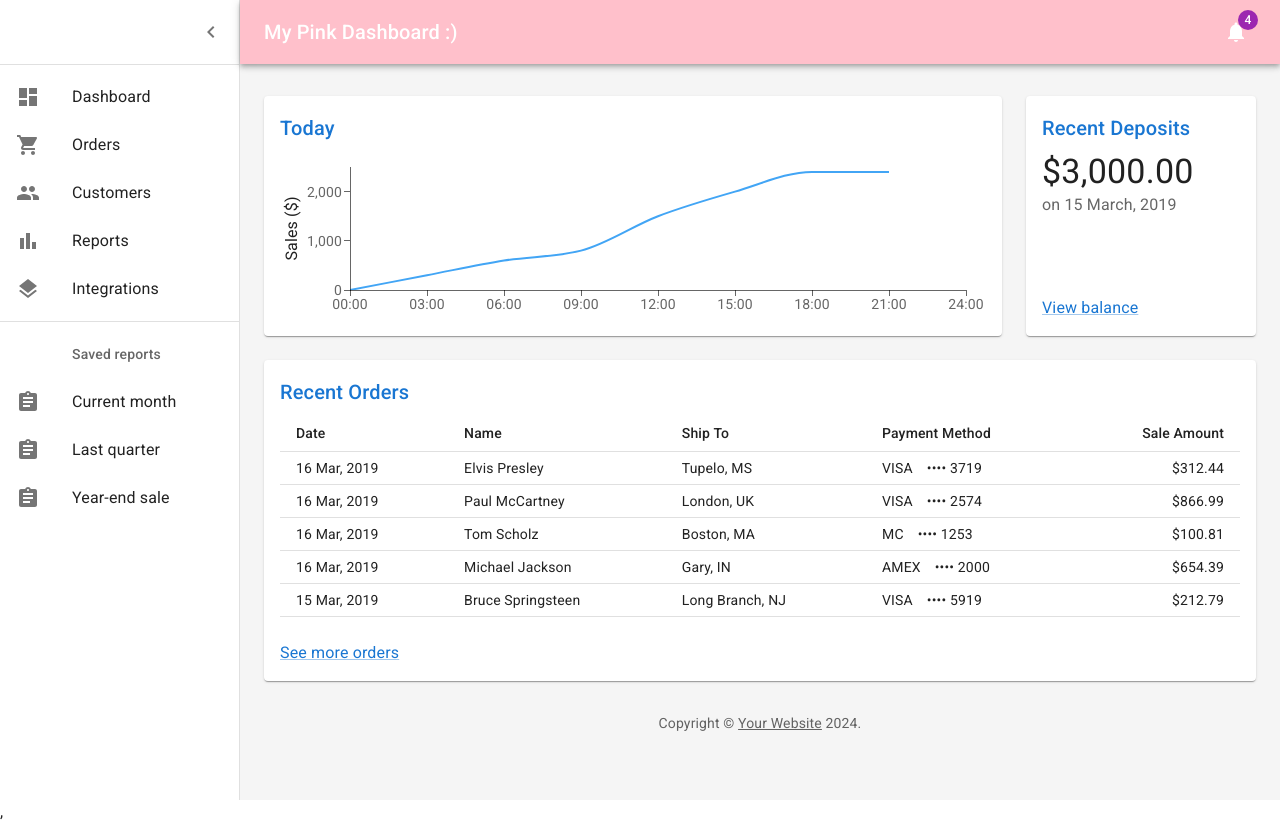
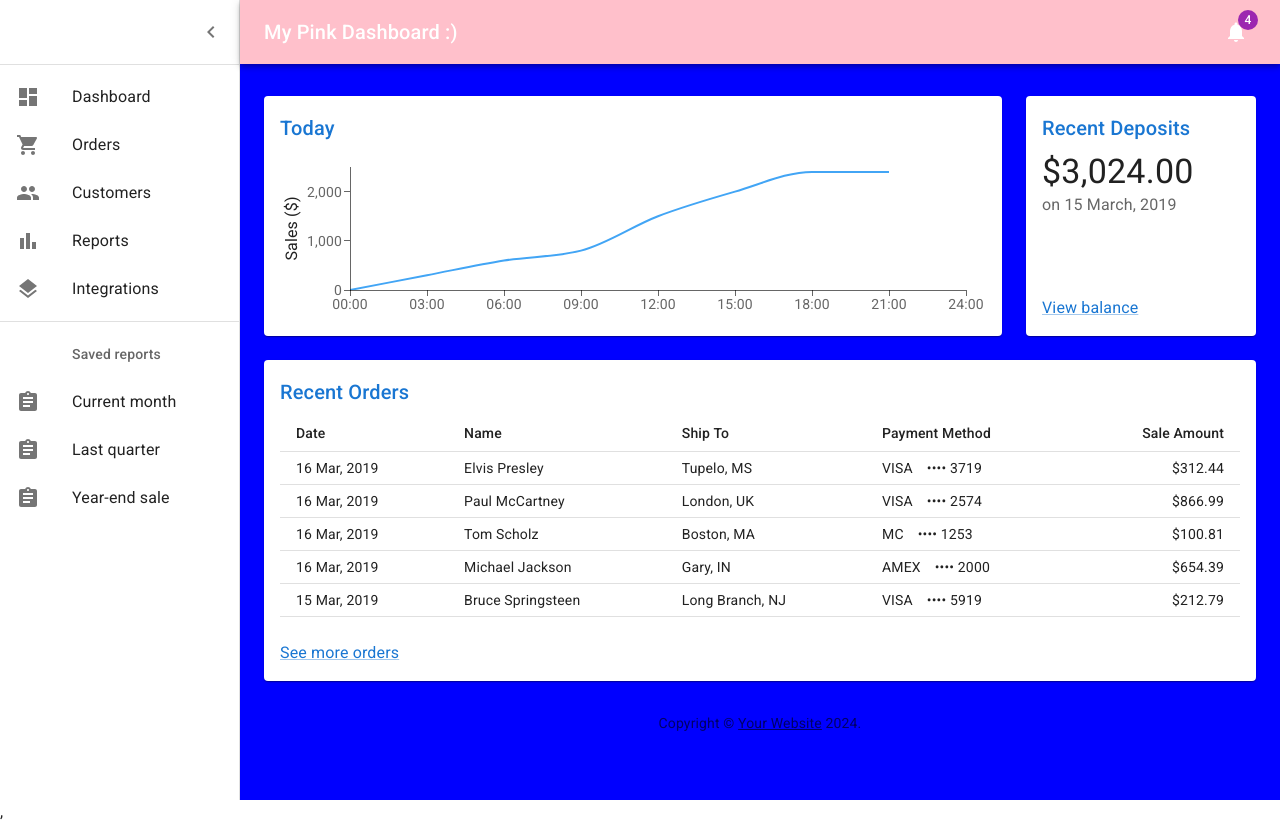
Before and after one commit to TatsianaLohinava/visual-testing-tools, a React (Vite) app: page / in a window 1280 px wide. Built offline with nearby package versions, Linux system fonts and the light colour scheme.

Commit message:
add changes to main

```diff
--- a/src/Dashboard.tsx
+++ b/src/Dashboard.tsx
@@ -157,10 +157,7 @@ export default function Dashboard() {
           data-happo-hide=""
           component="main"
           sx={{
-            backgroundColor: (theme) =>
-              theme.palette.mode === 'light'
-                ? theme.palette.grey[100]
-                : theme.palette.grey[900],
+            backgroundColor: 'blue',
             flexGrow: 1,
             height: '100vh',
             overflow: 'auto',
--- a/src/Deposits.tsx
+++ b/src/Deposits.tsx
@@ -11,8 +11,8 @@ export default function Deposits() {
   return (
     <React.Fragment>
       <Title>Recent Deposits</Title>
-      <Typography component="p" variant="h4" data-happo-hide="">
-        $3,000.00
+      <Typography component="p" variant="h4">
+        $3,024.00
       </Typography>
       <Typography color="text.secondary" sx={{ flex: 1 }}>
         on 15 March, 2019
```
